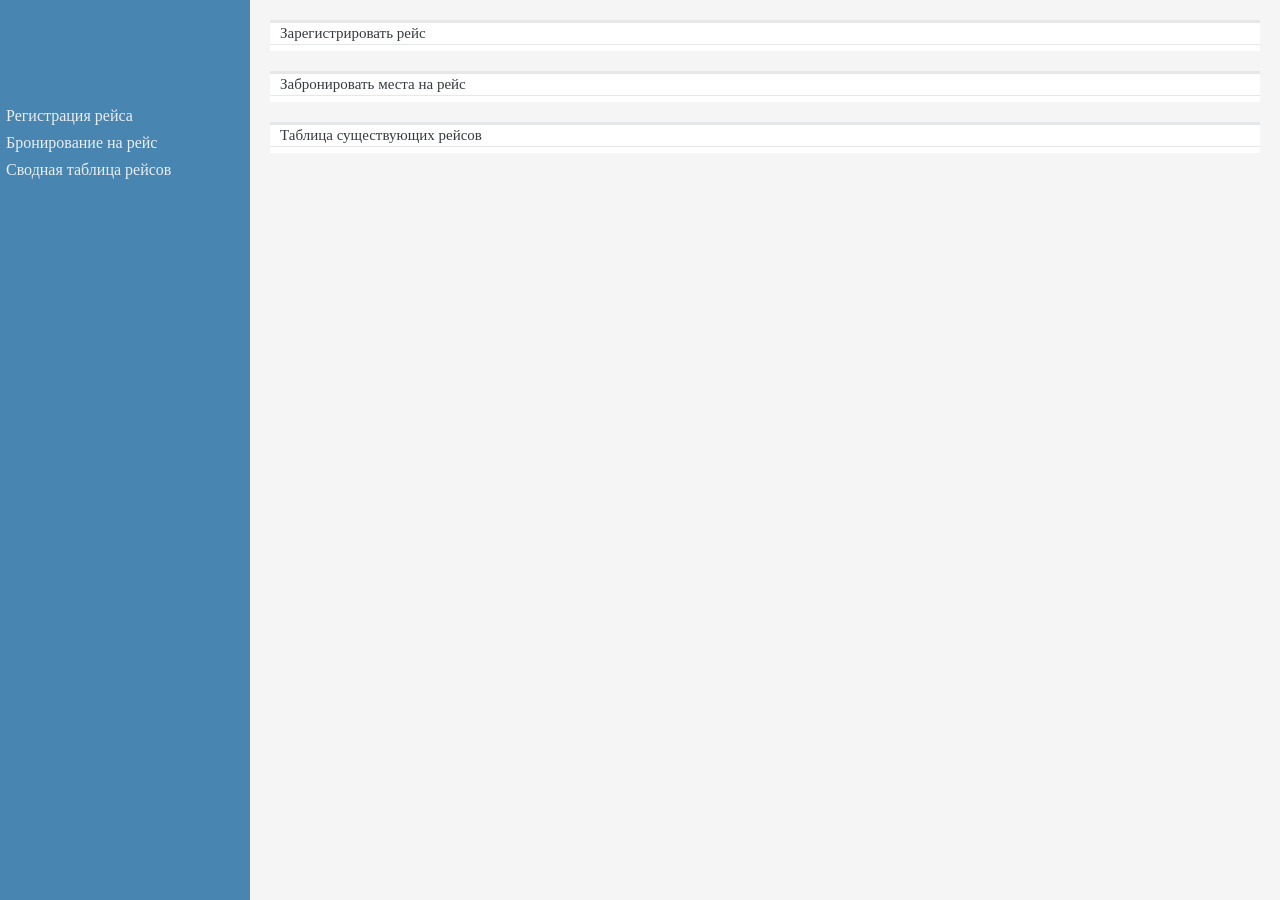
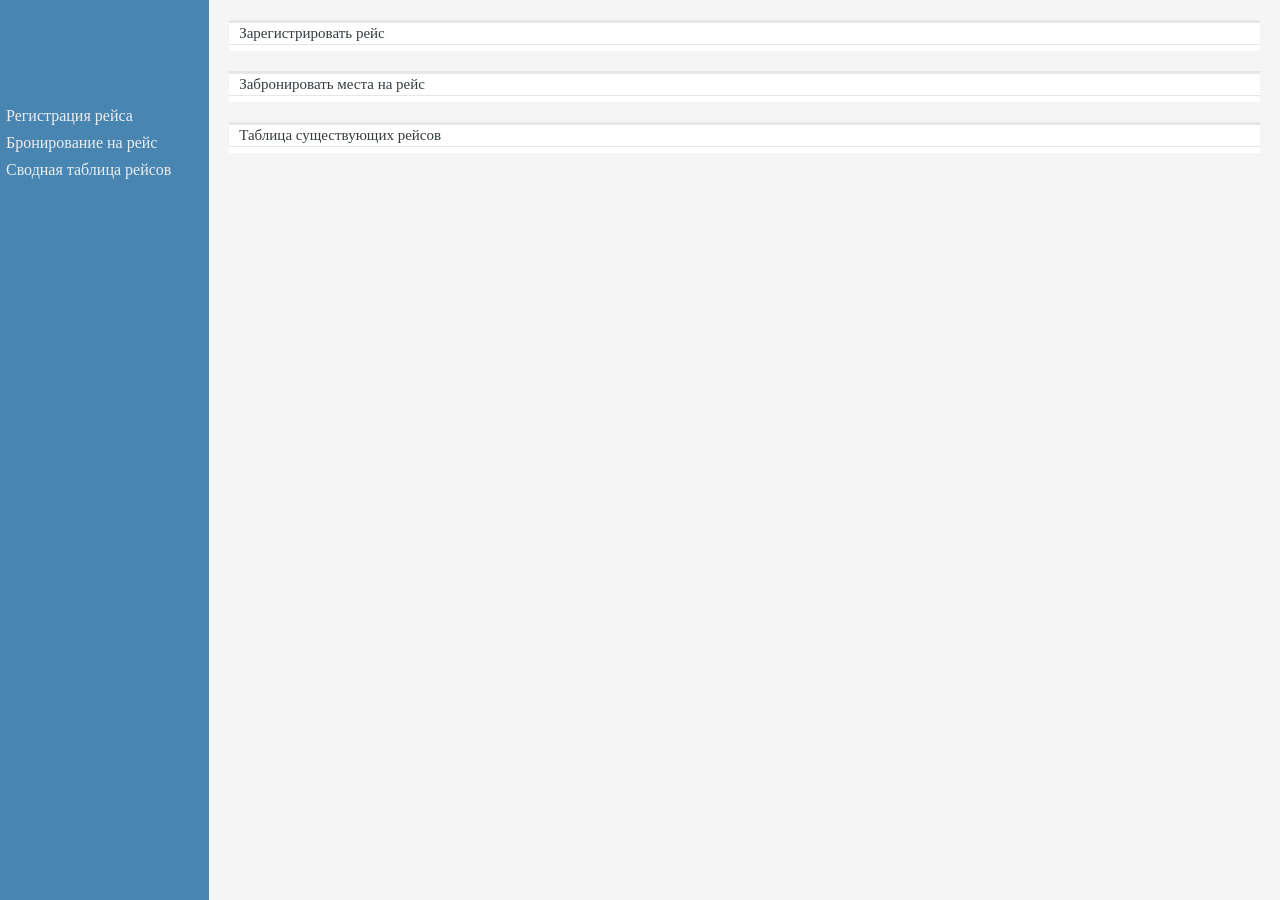
Before and after one commit to gromova-sn/aero_project, a website with bundled scripts: page index.html in a window 1280 px wide. Built offline with nearby package versions, Linux system fonts and the light colour scheme.

Commit message:
reresh with flexbox

```diff
--- a/css/index.scss
+++ b/css/index.scss
@@ -5,13 +5,25 @@ $title_color: #353C3F;
 $text_color: #1A1A1B;
 $border_top_color: #E5E7E8;
 
+.wrapper {
+    height: 900px;
 
+    display: -webkit-box;
+    display: -moz-box;
+    display: -ms-flexbox;
+    display: -webkit-flex;
+    display: flex;
+
+    flex-direction: row;
+    align-items: stretch;
+}
 
 .navigator {
     height: 900px;
+//     width: 250px;
+//     position: absolute;
+//     z-index: 2000;
     width: 250px;
-    position: absolute;
-    z-index: 2000;
     background: #4885B1;
     &_logo {
         height: 100px;
@@ -60,12 +72,12 @@ $border_top_color: #E5E7E8;
 }
 .wrapp_page {
     background: #F5F5F5;
-    display: inline-block;
-    height: 900px;
-    position: relative;
+    // display: inline-block;
+    // height: 900px;
+    // position: relative;
     width: 100%;
 }
 .page {
-    margin-left: 250px;
+    // margin-left: 250px;
     padding: 20px;
 }
--- /dev/null
+++ b/gulpfile.js
@@ -0,0 +1,12 @@
+var gulp = require('gulp'),
+    sass = require('gulp-sass');
+
+gulp.task('sass', function () {
+    gulp.src('./css/*.scss')
+        .pipe(sass().on('error', sass.logError))
+        .pipe(gulp.dest('./css'));
+});
+
+gulp.task('sass:watch', function () {
+  gulp.watch('./css/*.scss', ['sass']);
+});
```
Also changed, not shown: css/index.css.
